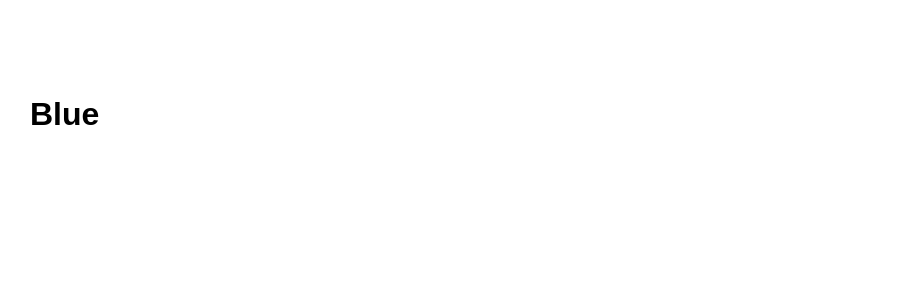
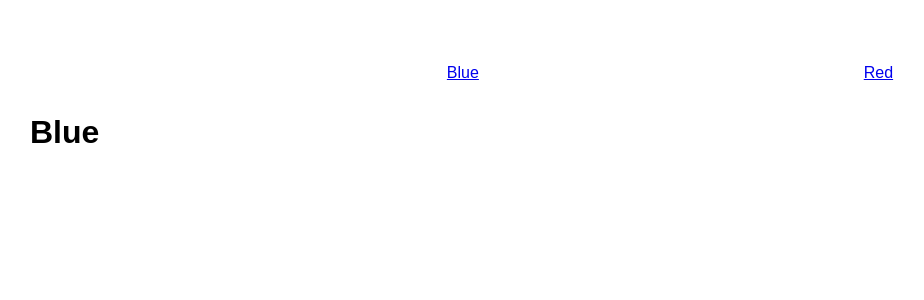
Before and after one commit to marveltaylor/ReactRouterProject, a React (Vite) app: page /blue in a window 1280 px wide. Shown: the top 300 px of the page, without its empty margins (2-926 px from the left). Built offline with nearby package versions, Linux system fonts and the light colour scheme.

Commit message:
created a blue and red link inside navbar

```diff
--- a/src/App.jsx
+++ b/src/App.jsx
@@ -7,7 +7,10 @@ function App() {
   return (
     <>
       <div id="container">
-      <div id="navbar">{/* navigation here */}</div>
+      <div id="navbar">
+        <Link to="/blue">Blue</Link>
+        <Link to="/red">Red</Link>
+      </div>
       <div id="main-section">
         <Routes>
           <Route path="/blue" element={<h1>Blue</h1>}/>
```
